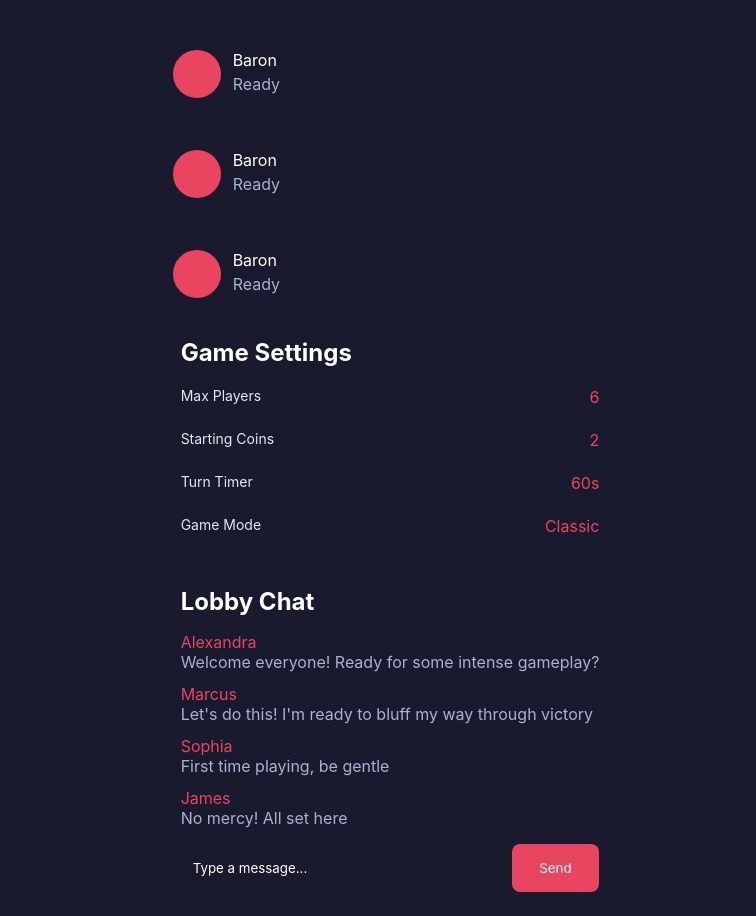
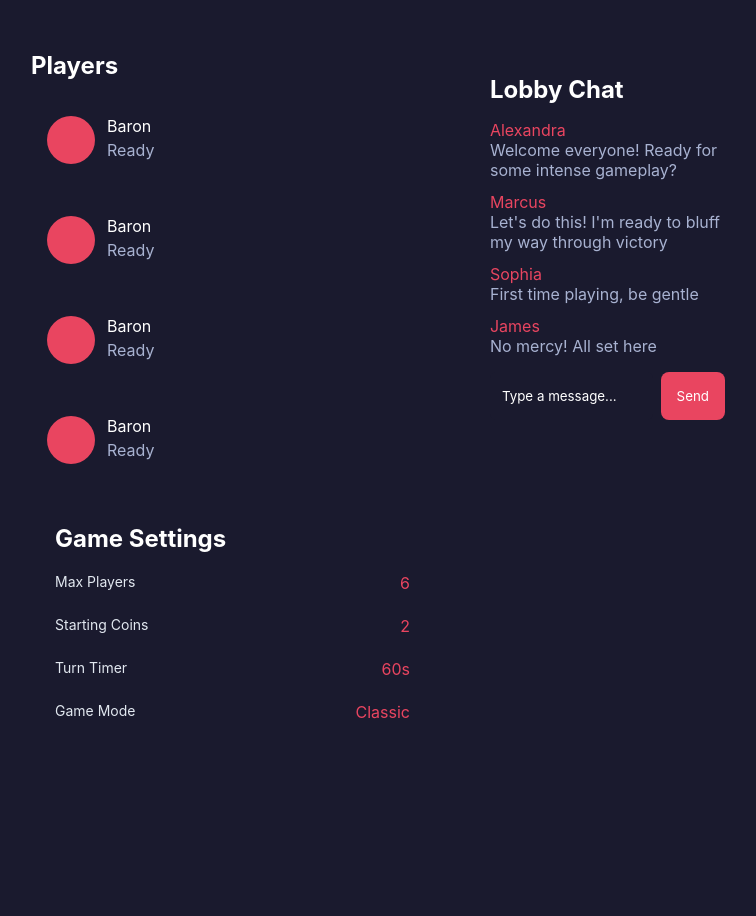
Before and after one commit to baronocasiones/coup-webbase, a React (Vite) app in the folder frontend/: page /lobby in a window 1280 px wide. Shown: the whole page, without its empty margins (250-1006 px from the left). After the commit the page ends 800 px from the top, so only its background shows below. Built offline with nearby package versions, Linux system fonts and the light colour scheme.

Commit message:
finished second page

```diff
--- a/frontend/src/pages/Lobby.jsx
+++ b/frontend/src/pages/Lobby.jsx
@@ -3,7 +3,7 @@ import ChatBox from './../components/ChatBox'
 
 function Lobby() {
     return (
-        <div classname={styles.lobbyContainer}>
+        <div className={styles.lobbyContainer}>
             <div className={styles.playerListContainer}>
                 <h2>Players</h2>
                 {Array.from({ length: 4 }).map((_, i) => (
@@ -15,7 +15,6 @@ function Lobby() {
                         </div>
                     </div>
                 ))}
-            </div>
                 <div className={styles.gameSettings}>
                     <h2>Game Settings</h2>
                     <div className={styles.settingContainer}>
@@ -37,6 +36,7 @@ function Lobby() {
                         </div>
                     </div>
                 </div>
+            </div>
             <ChatBox header="Lobby Chat" />
         </div>
     )
--- a/frontend/src/styles/Lobby.module.css
+++ b/frontend/src/styles/Lobby.module.css
@@ -2,6 +2,7 @@
     display: flex;
     flex-direction: column;
     row-gap: 20px;
+    flex-basis: 100%;
 }
 
 .player {
@@ -49,3 +50,9 @@
     border-radius: 100%;
     background-color: #E94560;
 }
+
+.lobbyContainer {
+    display: flex;
+    column-gap: 32px;
+    justify-content: space-between;
+}
```
Also changed, not shown: frontend/src/styles/Chatbox.module.css (line endings or trailing spaces). Lines whose indentation alone changed are shown as unchanged.
